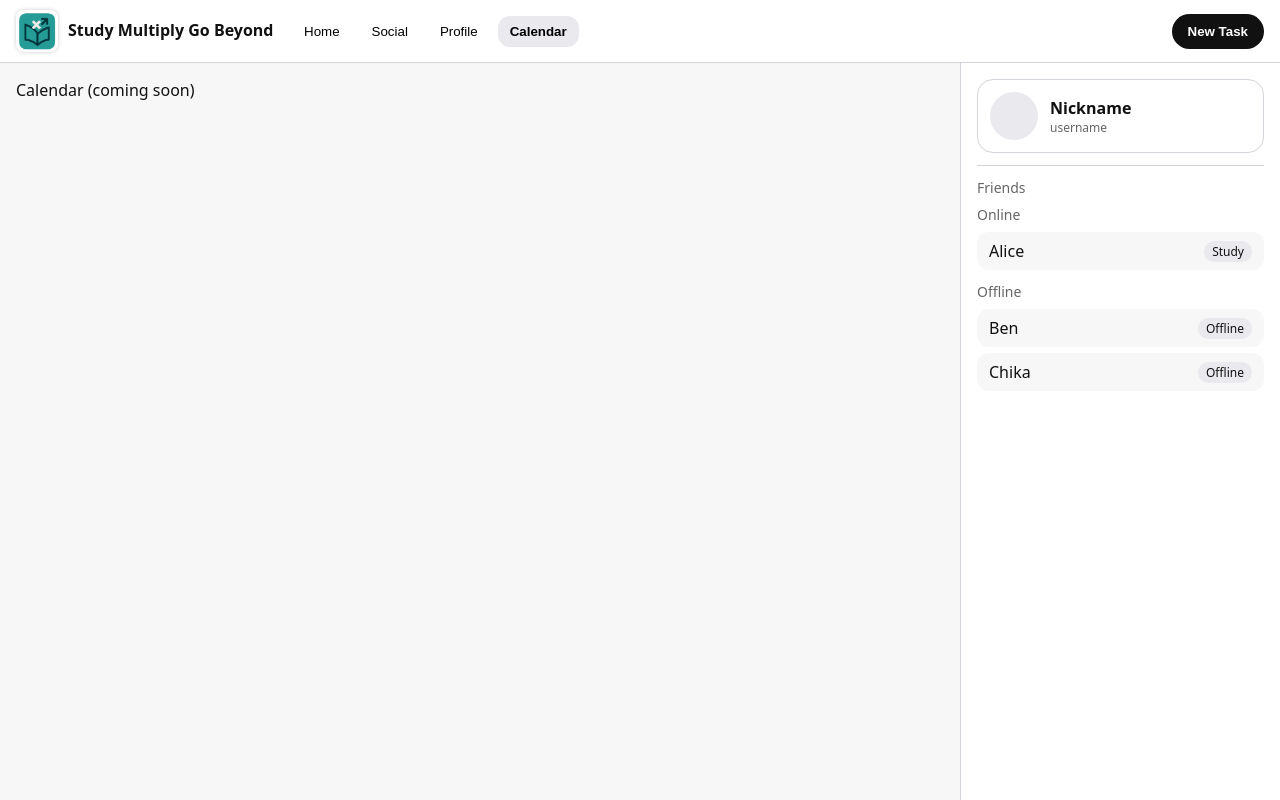
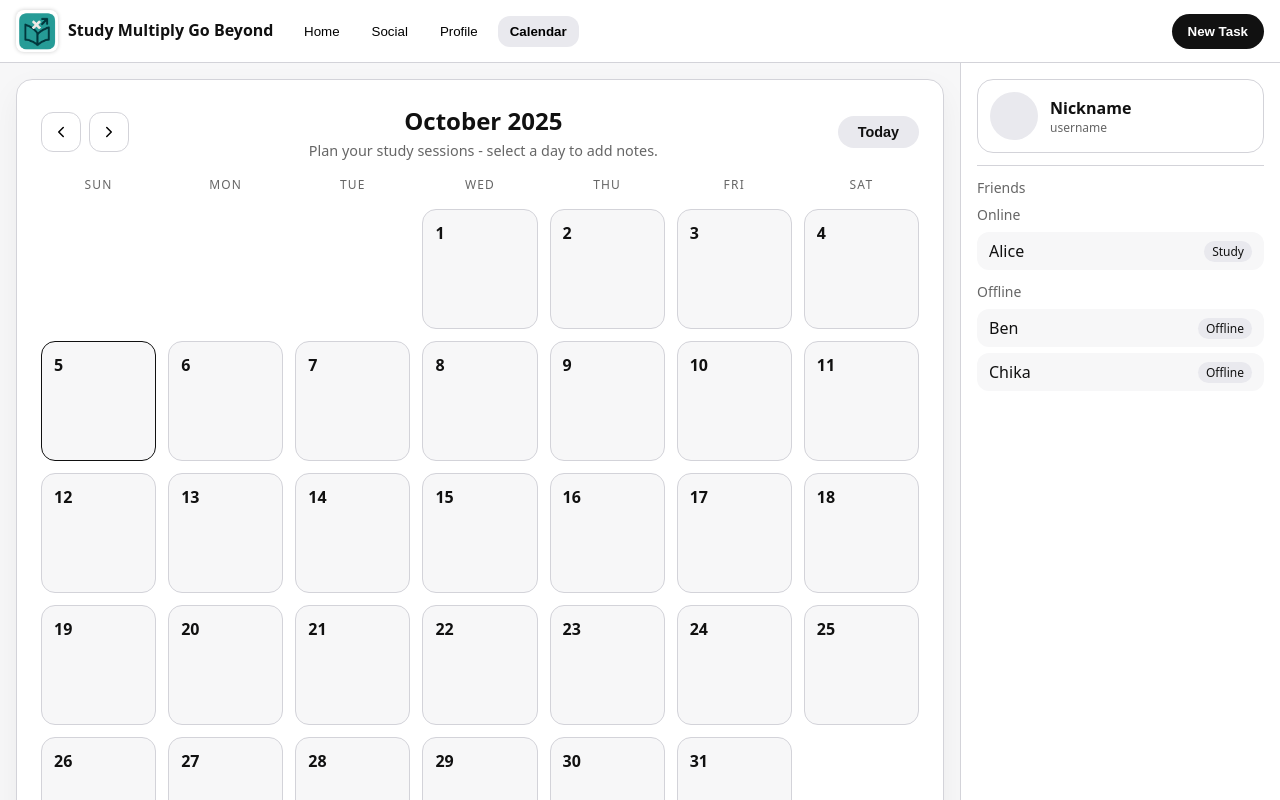
Before and after one commit to TabibitoDK/Study-Multiply-Go-Beyond, a React (Vite) app: page / in a window 1280 px wide. Both pictures are taken after a click on the button "Calendar". Built offline with nearby package versions, Linux system fonts and the light colour scheme.

Commit message:
feat: Add CalendarPage component with event management and navigation functionality

```diff
--- a/src/App.jsx
+++ b/src/App.jsx
@@ -5,6 +5,7 @@ import WidgetCanvas from './components/WidgetCanvas.jsx'
 import Profile from './pages/Profile.jsx'
 import WidgetPicker from './components/WidgetPicker.jsx'
 import SocialPage from './components/social/SocialPage.jsx'
+import CalendarPage from './components/CalendarPage.jsx'
 
 export default function App() {
   const [activeTab, setActiveTab] = useState('Home')
@@ -75,7 +76,7 @@ export default function App() {
         {activeTab === 'Social' && <SocialPage />}
 
         {activeTab === 'Profile' && <Profile />}
-        {activeTab === 'Calendar' && <div>Calendar (coming soon)</div>}
+        {activeTab === 'Calendar' && <CalendarPage />}
       </main>
 
       <RightPanel user={user} friends={friends} />
--- /dev/null
+++ b/src/components/CalendarPage.jsx
@@ -0,0 +1,189 @@
+import { useEffect, useMemo, useState } from 'react'
+import { ChevronLeft, ChevronRight } from 'lucide-react'
+
+const WEEKDAY_LABELS = ['Sun', 'Mon', 'Tue', 'Wed', 'Thu', 'Fri', 'Sat']
+const STORAGE_KEY = 'smgb-calendar-events-v1'
+
+export default function CalendarPage() {
+  const today = new Date()
+  const [currentMonth, setCurrentMonth] = useState(today.getMonth())
+  const [currentYear, setCurrentYear] = useState(today.getFullYear())
+  const [events, setEvents] = useState(() => {
+    if (typeof window === 'undefined') return {}
+    try {
+      const raw = window.localStorage.getItem(STORAGE_KEY)
+      const parsed = raw ? JSON.parse(raw) : null
+      return parsed && typeof parsed === 'object' ? parsed : {}
+    } catch {
+      return {}
+    }
+  })
+
+  useEffect(() => {
+    if (typeof window === 'undefined') return
+    try {
+      window.localStorage.setItem(STORAGE_KEY, JSON.stringify(events))
+    } catch {}
+  }, [events])
+
+  const monthLabel = useMemo(
+    () => new Date(currentYear, currentMonth).toLocaleString('default', { month: 'long' }),
+    [currentMonth, currentYear]
+  )
+  const daysInMonth = useMemo(
+    () => new Date(currentYear, currentMonth + 1, 0).getDate(),
+    [currentMonth, currentYear]
+  )
+  const firstDay = useMemo(
+    () => new Date(currentYear, currentMonth, 1).getDay(),
+    [currentMonth, currentYear]
+  )
+
+  const gridCells = useMemo(() => {
+    const blanks = Array.from({ length: firstDay }, () => null)
+    const days = Array.from({ length: daysInMonth }, (_, idx) => idx + 1)
+    return [...blanks, ...days]
+  }, [firstDay, daysInMonth])
+
+  function changeMonth(offset) {
+    setCurrentMonth(prevMonth => {
+      let nextMonth = prevMonth + offset
+      if (nextMonth < 0) {
+        setCurrentYear(prevYear => prevYear - 1)
+        nextMonth = 11
+      } else if (nextMonth > 11) {
+        setCurrentYear(prevYear => prevYear + 1)
+        nextMonth = 0
+      }
+      return nextMonth
+    })
+  }
+
+  function handlePrev() {
+    changeMonth(-1)
+  }
+
+  function handleNext() {
+    changeMonth(1)
+  }
+
+  function handleReset() {
+    const now = new Date()
+    setCurrentMonth(now.getMonth())
+    setCurrentYear(now.getFullYear())
+  }
+
+  function keyForDay(day) {
+    return `${currentYear}-${String(currentMonth + 1).padStart(2, '0')}-${String(day).padStart(2, '0')}`
+  }
+
+  function handleAddEvent(day) {
+    const dateKey = keyForDay(day)
+    if (typeof window === 'undefined') return
+    const text = window.prompt('Add task or event:')
+    if (!text || !text.trim()) return
+    const entry = text.trim()
+    setEvents(prev => {
+      const next = { ...prev }
+      const existing = next[dateKey] ?? []
+      next[dateKey] = [...existing, entry]
+      return next
+    })
+  }
+
+  function handleKeyDown(event, day) {
+    if (!day) return
+    if (event.key === 'Enter' || event.key === ' ') {
+      event.preventDefault()
+      handleAddEvent(day)
+    }
+  }
+
+  function isToday(day) {
+    return (
+      day &&
+      day === today.getDate() &&
+      currentMonth === today.getMonth() &&
+      currentYear === today.getFullYear()
+    )
+  }
+
+  return (
+    <div className="calendar-page">
+      <div className="calendar-surface">
+        <div className="calendar-header">
+          <div className="calendar-nav">
+            <button className="calendar-nav-btn" onClick={handlePrev} aria-label="Previous month">
+              <ChevronLeft size={18} />
+            </button>
+            <button className="calendar-nav-btn" onClick={handleNext} aria-label="Next month">
+              <ChevronRight size={18} />
+            </button>
+          </div>
+          <div className="calendar-title">
+            <h2>{monthLabel} {currentYear}</h2>
+            <p>Plan your study sessions - select a day to add notes.</p>
+          </div>
+          <button className="btn ghost calendar-today-btn" onClick={handleReset}>
+            Today
+          </button>
+        </div>
+
+        <div className="calendar-weekdays">
+          {WEEKDAY_LABELS.map(label => (
+            <div key={label} className="calendar-weekday">
+              {label}
+            </div>
+          ))}
+        </div>
+
+        <div className="calendar-grid">
+          {gridCells.map((day, index) => {
+            const dateKey = day ? keyForDay(day) : null
+            const dayEvents = day && dateKey ? events[dateKey] ?? [] : []
+            const visibleEvents = dayEvents.slice(0, 3)
+            const hiddenCount = dayEvents.length - visibleEvents.length
+            const classes = [
+              'calendar-cell',
+              !day && 'is-placeholder',
+              dayEvents.length > 0 && 'has-events',
+              isToday(day) && 'is-today'
+            ]
+              .filter(Boolean)
+              .join(' ')
+
+            return (
+              <div
+                key={`${index}-${day ?? 'empty'}`}
+                className={classes}
+                role={day ? 'button' : undefined}
+                tabIndex={day ? 0 : -1}
+                onClick={() => day && handleAddEvent(day)}
+                onKeyDown={event => handleKeyDown(event, day)}
+              >
+                {day && (
+                  <>
+                    <div className="calendar-date">
+                      <span>{day}</span>
+                      {dayEvents.length > 0 && <span className="calendar-dot" />}
+                    </div>
+                    <div className="calendar-events">
+                      {visibleEvents.map((eventText, eventIndex) => (
+                        <span key={eventIndex} className="calendar-event">
+                          {eventText}
+                        </span>
+                      ))}
+                      {hiddenCount > 0 && (
+                        <span className="calendar-event calendar-event-more">+{hiddenCount} more</span>
+                      )}
+                    </div>
+                  </>
+                )}
+              </div>
+            )
+          })}
+        </div>
+      </div>
+    </div>
+  )
+}
--- a/src/styles.css
+++ b/src/styles.css
@@ -391,3 +391,203 @@ body {
   from { opacity: 0; transform: scale(0.97); }
   to { opacity: 1; transform: scale(1); }
 }
+
+/* =======================================================
+   CALENDAR PAGE
+   ======================================================= */
+.calendar-page {
+  display: flex;
+  flex-direction: column;
+  gap: 16px;
+}
+
+.calendar-surface {
+  background: var(--panel);
+  border: 1px solid var(--ring);
+  border-radius: var(--radius);
+  box-shadow: 0 12px 32px rgba(17, 17, 26, 0.05);
+  padding: 24px;
+  display: flex;
+  flex-direction: column;
+  gap: 16px;
+}
+
+.calendar-header {
+  display: flex;
+  align-items: center;
+  justify-content: space-between;
+  gap: 16px;
+  flex-wrap: wrap;
+}
+
+.calendar-nav {
+  display: flex;
+  align-items: center;
+  gap: 8px;
+}
+
+.calendar-nav-btn {
+  width: 40px;
+  height: 40px;
+  border-radius: 12px;
+  border: 1px solid var(--ring);
+  background: var(--panel);
+  display: inline-flex;
+  align-items: center;
+  justify-content: center;
+  cursor: pointer;
+  transition: background 0.2s, transform 0.1s, border-color 0.2s;
+}
+
+.calendar-nav-btn:hover {
+  background: var(--muted);
+  transform: translateY(-1px);
+  border-color: var(--text);
+}
+
+.calendar-nav-btn:focus-visible {
+  outline: 2px solid var(--text);
+  outline-offset: 2px;
+}
+
+.calendar-title {
+  flex: 1;
+  text-align: center;
+}
+
+.calendar-title h2 {
+  margin: 0;
+  font-size: 1.5rem;
+}
+
+.calendar-title p {
+  margin: 4px 0 0;
+  color: var(--subtext);
+  font-size: 0.9rem;
+}
+
+.calendar-today-btn {
+  padding: 8px 20px;
+  border-radius: 999px;
+  font-weight: 600;
+  font-size: 0.9rem;
+}
+
+.calendar-weekdays {
+  display: grid;
+  grid-template-columns: repeat(7, minmax(0, 1fr));
+  gap: 12px;
+  text-transform: uppercase;
+  font-size: 12px;
+  color: var(--subtext);
+  letter-spacing: 0.1em;
+}
+
+.calendar-weekday {
+  text-align: center;
+}
+
+.calendar-grid {
+  display: grid;
+  grid-template-columns: repeat(7, minmax(0, 1fr));
+  gap: 12px;
+}
+
+.calendar-cell {
+  min-height: 120px;
+  background: var(--bg);
+  border: 1px solid var(--ring);
+  border-radius: 14px;
+  padding: 12px;
+  display: flex;
+  flex-direction: column;
+  gap: 8px;
+  transition: border-color 0.2s, box-shadow 0.2s, transform 0.1s;
+  cursor: pointer;
+}
+
+.calendar-cell:hover {
+  border-color: var(--text);
+  box-shadow: 0 10px 16px rgba(17, 17, 26, 0.08);
+  transform: translateY(-1px);
+}
+
+.calendar-cell:focus-visible {
+  outline: 2px solid var(--text);
+  outline-offset: 2px;
+}
+
+.calendar-cell.is-placeholder {
+  background: transparent;
+  border: none;
+  box-shadow: none;
+  pointer-events: none;
+}
+
+.calendar-cell.is-today {
+  border-color: var(--text);
+}
+
+.calendar-cell.has-events {
+  border-color: var(--text);
+}
+
+.calendar-date {
+  display: flex;
+  align-items: center;
+  justify-content: space-between;
+  font-weight: 700;
+}
+
+.calendar-dot {
+  width: 6px;
+  height: 6px;
+  border-radius: 50%;
+  background: var(--text);
+}
+
+.calendar-events {
+  display: flex;
+  flex-direction: column;
+  gap: 6px;
+}
+
+.calendar-event {
+  background: var(--panel);
+  border: 1px solid var(--ring);
+  border-radius: 10px;
+  padding: 6px 8px;
+  font-size: 12px;
+  line-height: 1.3;
+  white-space: nowrap;
+  overflow: hidden;
+  text-overflow: ellipsis;
+}
+
+.calendar-event-more {
+  background: transparent;
+  border-style: dashed;
+  text-align: center;
+  color: var(--subtext);
+}
+
+@media (max-width: 900px) {
+  .calendar-surface {
+    padding: 16px;
+  }
+
+  .calendar-weekdays,
+  .calendar-grid {
+    gap: 8px;
+  }
+
+  .calendar-cell {
+    min-height: 100px;
+    padding: 10px;
+  }
+
+  .calendar-nav-btn {
+    width: 36px;
+    height: 36px;
+  }
+}
```
